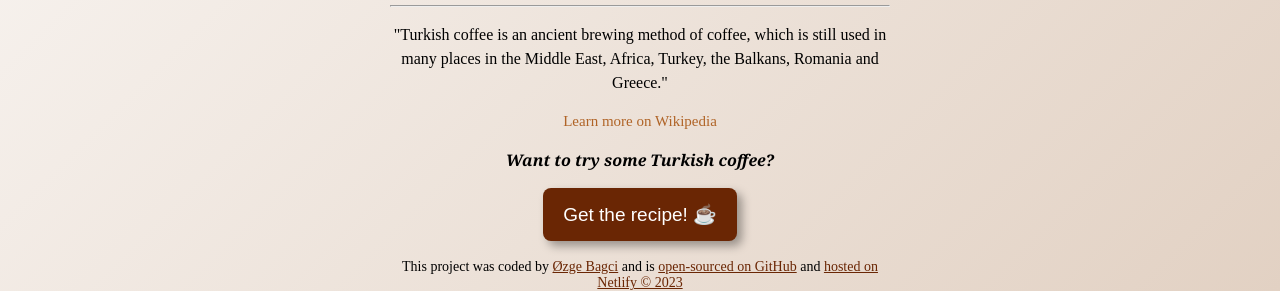
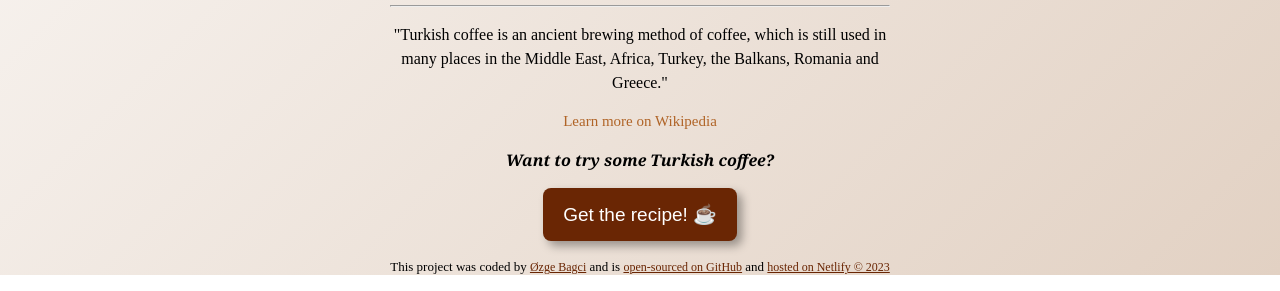
Before and after one commit to OzgeBagci/my-passion-project, a plain HTML site: page index.html in a window 1280 px wide. Shown: the part 586-877 px from the top of the page. Drawn offline with Linux system fonts and the light colour scheme.

Commit message:
Updated footer font-size

```diff
--- a/index.html
+++ b/index.html
@@ -76,11 +76,11 @@
       }
       .create {
         text-align: center;
-        font-size: 14px;
+        font-size: 13px;
         color: black;
       }
       .create a {
-        font-size: 14px;
+        font-size: 12px;
         text-align: center;
         color: #6a2604;
       }
```
